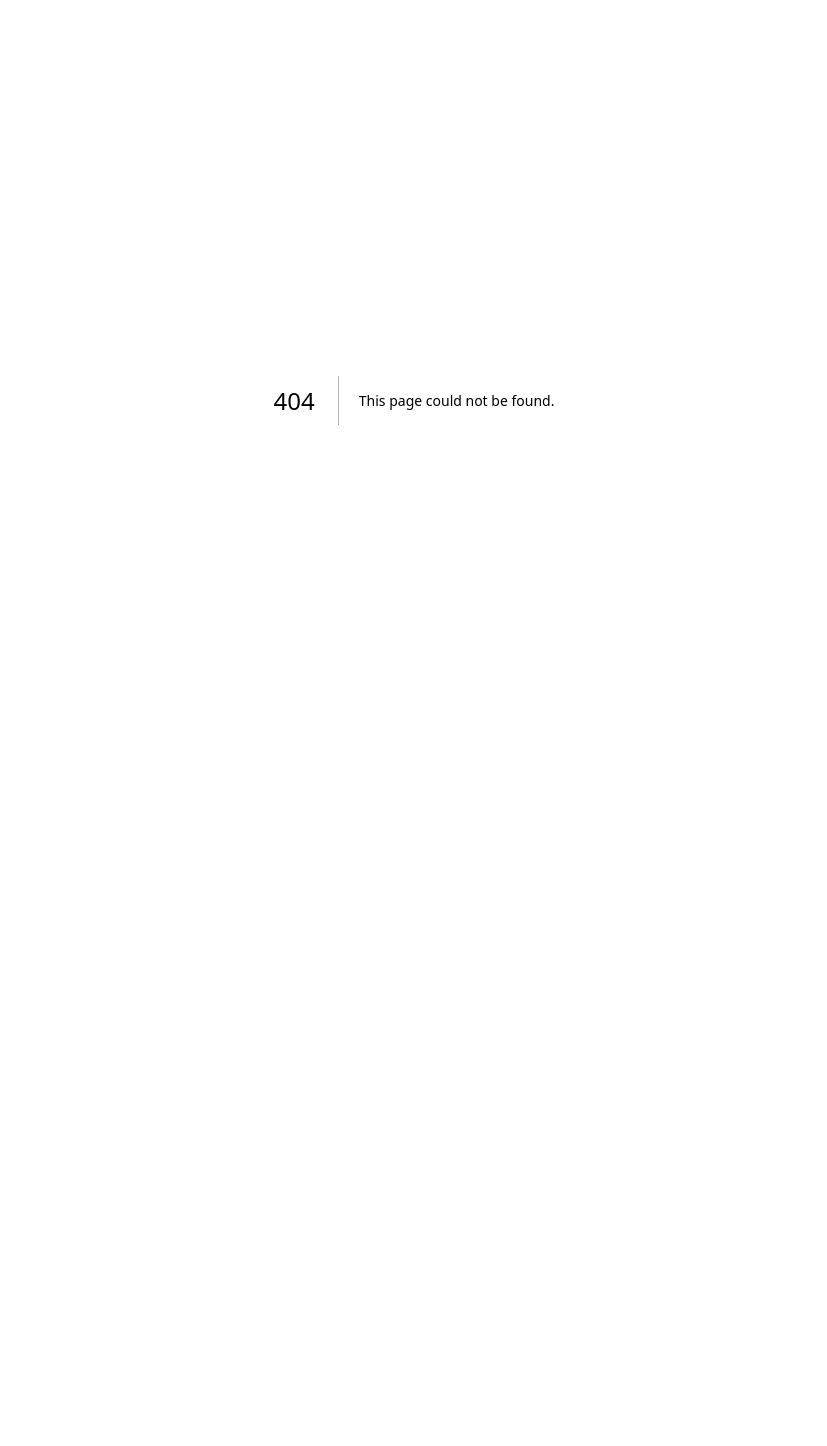
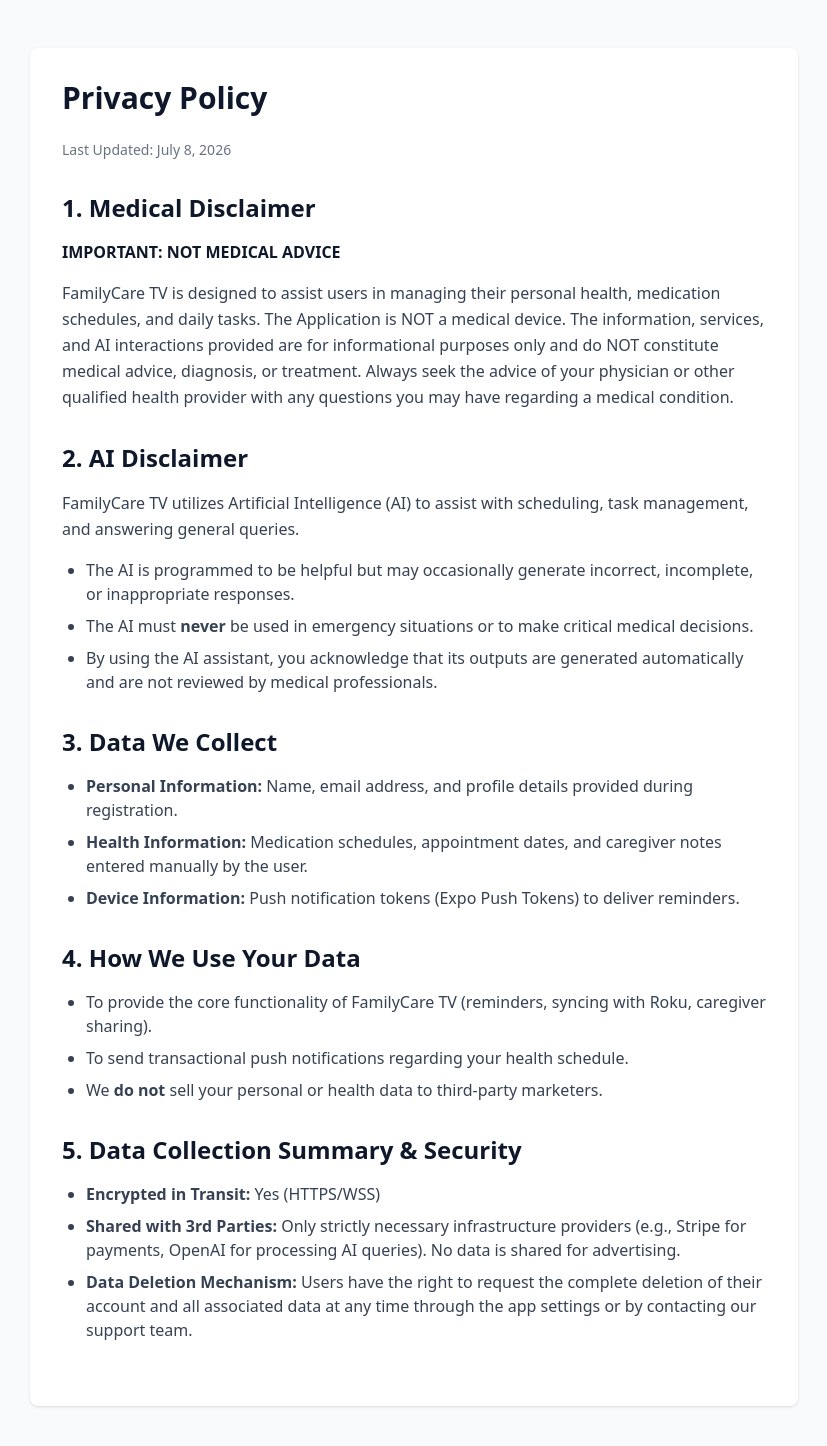
Before and after one commit to DigitalExpart/familycaretv, a Next.js app in the folder apps/admin/: page /privacy in a window 1280 px wide. Before the commit this address had no page. Shown: the top 1446 px of the page, without its empty margins (226-1053 px from the left). Before the commit the page ends 800 px from the top, so only its background shows below. Built offline with nearby package versions, Linux system fonts and the light colour scheme.

Commit message:
feat: Add Privacy Policy and Terms of Service pages

```diff
--- /dev/null
+++ b/apps/admin/src/app/privacy/page.tsx
@@ -0,0 +1,58 @@
+export default function PrivacyPolicy() {
+  return (
+    <div className="min-h-screen bg-gray-50 py-12 px-4 sm:px-6 lg:px-8">
+      <div className="max-w-3xl mx-auto bg-white p-8 rounded-lg shadow">
+        <h1 className="text-3xl font-bold mb-6">Privacy Policy</h1>
+        <p className="text-sm text-gray-500 mb-8">Last Updated: July 8, 2026</p>
+
+        <section className="mb-8">
+          <h2 className="text-2xl font-semibold mb-4">1. Medical Disclaimer</h2>
+          <p className="mb-4"><strong>IMPORTANT: NOT MEDICAL ADVICE</strong></p>
+          <p className="text-gray-700 leading-relaxed">
+            FamilyCare TV is designed to assist users in managing their personal health, medication schedules, and daily tasks. The Application is NOT a medical device. The information, services, and AI interactions provided are for informational purposes only and do NOT constitute medical advice, diagnosis, or treatment. Always seek the advice of your physician or other qualified health provider with any questions you may have regarding a medical condition.
+          </p>
+        </section>
+
+        <section className="mb-8">
+          <h2 className="text-2xl font-semibold mb-4">2. AI Disclaimer</h2>
+          <p className="text-gray-700 leading-relaxed mb-4">
+            FamilyCare TV utilizes Artificial Intelligence (AI) to assist with scheduling, task management, and answering general queries.
+          </p>
+          <ul className="list-disc pl-6 text-gray-700 space-y-2">
+            <li>The AI is programmed to be helpful but may occasionally generate incorrect, incomplete, or inappropriate responses.</li>
+            <li>The AI must <strong>never</strong> be used in emergency situations or to make critical medical decisions.</li>
+            <li>By using the AI assistant, you acknowledge that its outputs are generated automatically and are not reviewed by medical professionals.</li>
+          </ul>
+        </section>
+
+        <section className="mb-8">
+          <h2 className="text-2xl font-semibold mb-4">3. Data We Collect</h2>
+          <ul className="list-disc pl-6 text-gray-700 space-y-2">
+            <li><strong>Personal Information:</strong> Name, email address, and profile details provided during registration.</li>
+            <li><strong>Health Information:</strong> Medication schedules, appointment dates, and caregiver notes entered manually by the user.</li>
+            <li><strong>Device Information:</strong> Push notification tokens (Expo Push Tokens) to deliver reminders.</li>
+          </ul>
+        </section>
+
+        <section className="mb-8">
+          <h2 className="text-2xl font-semibold mb-4">4. How We Use Your Data</h2>
+          <ul className="list-disc pl-6 text-gray-700 space-y-2">
+            <li>To provide the core functionality of FamilyCare TV (reminders, syncing with Roku, caregiver sharing).</li>
+            <li>To send transactional push notifications regarding your health schedule.</li>
+            <li>We <strong>do not</strong> sell your personal or health data to third-party marketers.</li>
+          </ul>
+        </section>
+
+        <section className="mb-8">
+          <h2 className="text-2xl font-semibold mb-4">5. Data Collection Summary & Security</h2>
+          <ul className="list-disc pl-6 text-gray-700 space-y-2">
+            <li><strong>Encrypted in Transit:</strong> Yes (HTTPS/WSS)</li>
+            <li><strong>Shared with 3rd Parties:</strong> Only strictly necessary infrastructure providers (e.g., Stripe for payments, OpenAI for processing AI queries). No data is shared for advertising.</li>
+            <li><strong>Data Deletion Mechanism:</strong> Users have the right to request the complete deletion of their account and all associated data at any time through the app settings or by contacting our support team.</li>
+          </ul>
+        </section>
+
+      </div>
+    </div>
+  );
+}
--- /dev/null
+++ b/apps/admin/src/app/terms/page.tsx
@@ -0,0 +1,48 @@
+export default function TermsOfService() {
+  return (
+    <div className="min-h-screen bg-gray-50 py-12 px-4 sm:px-6 lg:px-8">
+      <div className="max-w-3xl mx-auto bg-white p-8 rounded-lg shadow">
+        <h1 className="text-3xl font-bold mb-6">Terms of Service</h1>
+        <p className="text-sm text-gray-500 mb-8">Last Updated: July 8, 2026</p>
+
+        <section className="mb-8">
+          <h2 className="text-2xl font-semibold mb-4">1. Acceptance of Terms</h2>
+          <p className="text-gray-700 leading-relaxed">
+            By accessing and using the FamilyCare TV application, you agree to be bound by these Terms of Service. If you do not agree to these terms, please do not use our services.
+          </p>
+        </section>
+
+        <section className="mb-8">
+          <h2 className="text-2xl font-semibold mb-4">2. Subscriptions and Billing</h2>
+          <p className="text-gray-700 leading-relaxed mb-4">
+            FamilyCare TV offers premium subscription tiers (Personal and Family).
+          </p>
+          <ul className="list-disc pl-6 text-gray-700 space-y-2">
+            <li>Subscriptions automatically renew unless canceled at least 24 hours before the end of the current period.</li>
+            <li>Payment will be charged to your Google Play or App Store account upon confirmation of purchase.</li>
+            <li>You may manage or cancel your subscription at any time through your platform's subscription settings.</li>
+          </ul>
+        </section>
+
+        <section className="mb-8">
+          <h2 className="text-2xl font-semibold mb-4">3. Acceptable Use</h2>
+          <p className="text-gray-700 leading-relaxed mb-4">
+            You agree to use the Application exclusively for its intended purpose of personal and family health management. You must not:
+          </p>
+          <ul className="list-disc pl-6 text-gray-700 space-y-2">
+            <li>Use the Application to store illegal data or harass others.</li>
+            <li>Attempt to reverse-engineer the underlying AI, API, or backend systems.</li>
+            <li>Use the platform in any way that violates applicable local, state, or national laws.</li>
+          </ul>
+        </section>
+
+        <section className="mb-8">
+          <h2 className="text-2xl font-semibold mb-4">4. Limitation of Liability</h2>
+          <p className="text-gray-700 leading-relaxed">
+            FamilyCare TV and its developers shall not be held liable for any damages resulting from the use or inability to use the service, including but not missed medical appointments or failure to take medications. The platform is an organizational tool, and ultimate responsibility for health management rests with the user.
+          </p>
+        </section>
+      </div>
+    </div>
+  );
+}
```
